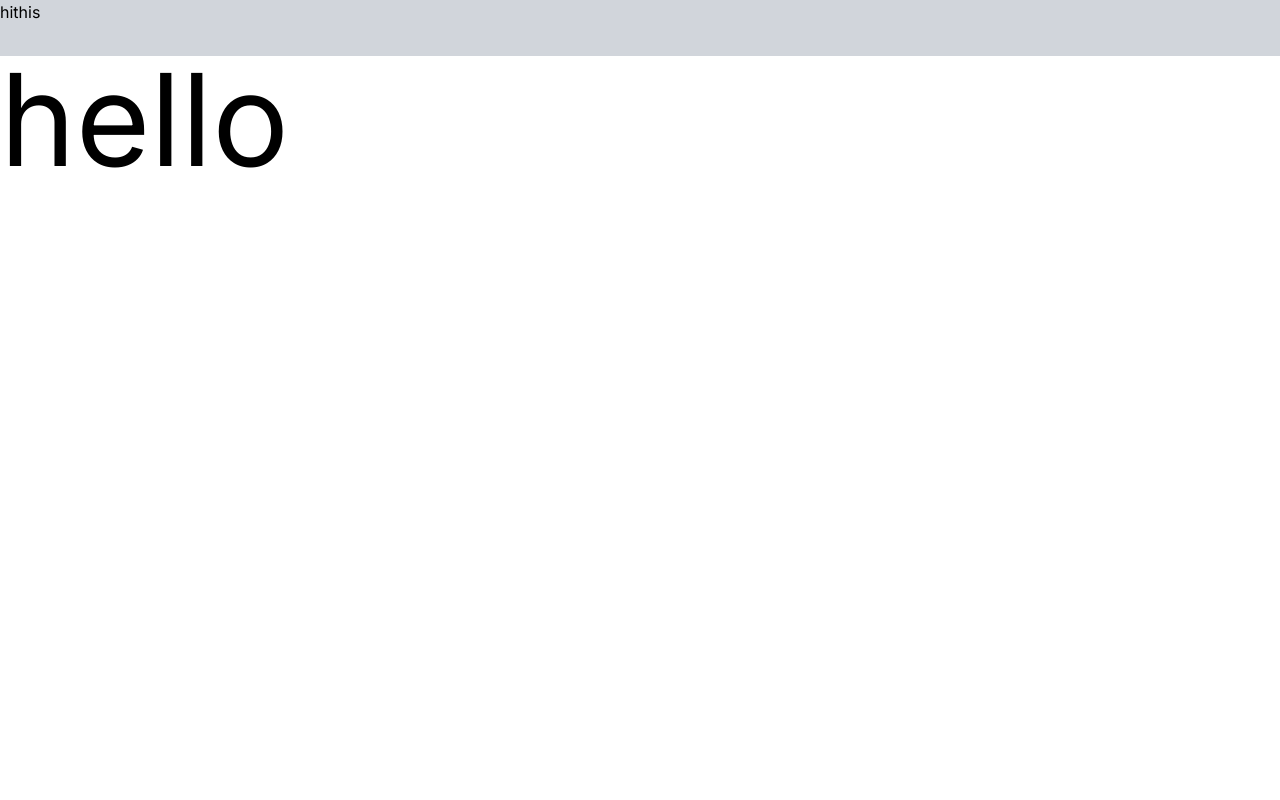
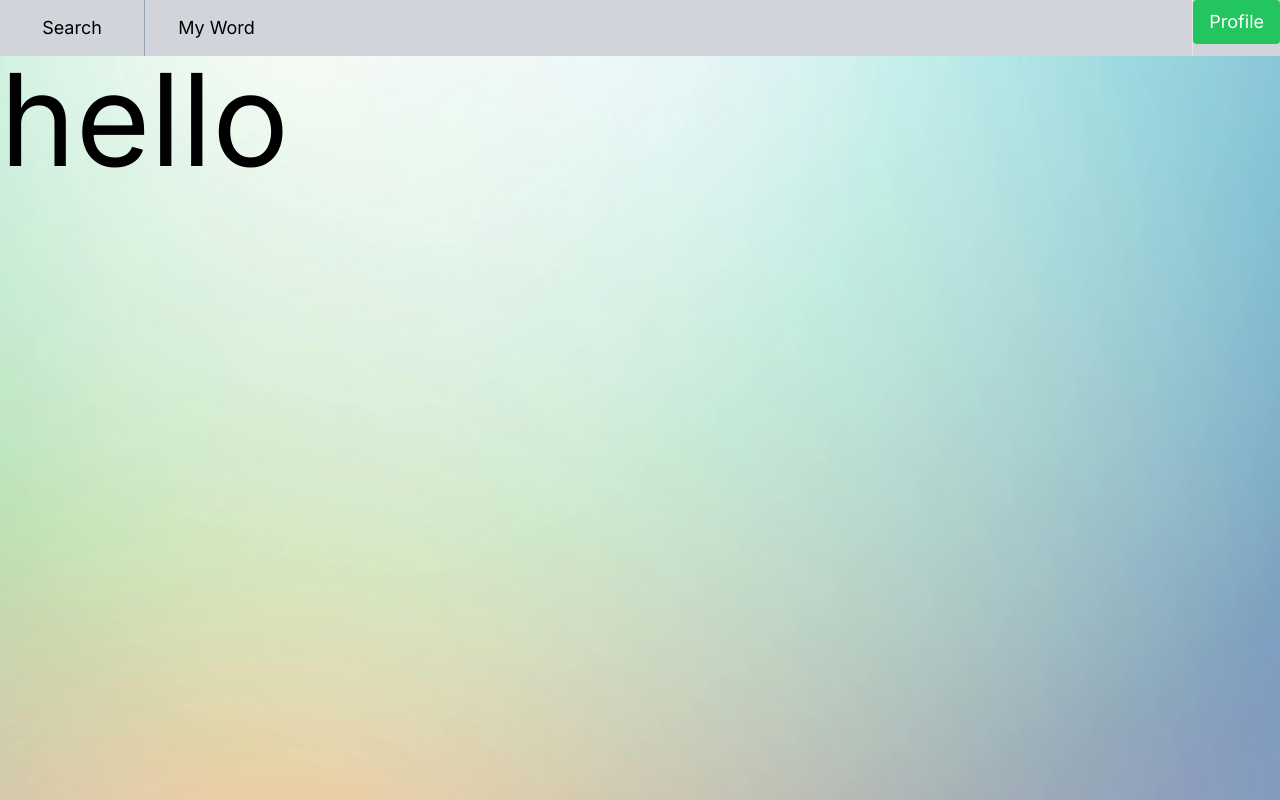
Before and after one commit to JiaxianGu/word-expert, a Next.js app in the folder word-expert/: page / in a window 1280 px wide. Built offline with nearby package versions, Linux system fonts and the light colour scheme.

Commit message:
update navbar

```diff
--- a/word-expert/app/components/MainArea.jsx
+++ b/word-expert/app/components/MainArea.jsx
@@ -2,7 +2,7 @@ import React from 'react'
 
 const MainArea = () => {
   return (
-    <div className=''>
+    <div className='pt-14'>
         <h1 className='text-9xl'>hello</h1>
     </div>
   )
--- a/word-expert/app/components/Navbar.jsx
+++ b/word-expert/app/components/Navbar.jsx
@@ -2,9 +2,34 @@ import React from 'react'
 
 const Navbar = () => {
   return (
-    <div className='bg-gray-300 w-full h-14'>
-        <button>hi</button>
-        <button>this</button>
+    <div className='bg-gray-300 w-full h-14 fixed flex items-cneter justify-between divide-x'>
+
+            {/* <div className='inline-flex border-black'>home</div> */}
+            <div className='divide-x divide-slate-400'>
+
+
+
+                <div
+                className='inline-flex items-center justify-center h-full w-36 bg-gray-300 text-black  text-lg border-white hover:bg-gray-400 transition duration-300 cursor-pointer'
+
+                >
+                Search
+                </div>
+                <div
+                className='inline-flex items-center justify-center h-full w-36 bg-gray-300 text-black  text-lg hover:bg-gray-400 transition duration-300 cursor-pointer'
+
+                >
+                My Word
+                </div>
+
+            </div>
+
+        <div>
+            <div className='inline-flex items-center justify-center py-2 px-4 bg-green-500 text-white rounded hover:bg-green-700 transition duration-300 cursor-pointer text-lg'>
+            Profile
+            </div>
+        </div>
+
     </div>
   )
 }
--- a/word-expert/app/components/Page.jsx
+++ b/word-expert/app/components/Page.jsx
@@ -1,8 +1,10 @@
-import React from 'react'
+"use client";
+import React, { useState, useEffect} from 'react'
 import Navbar from './Navbar';
 import MainArea from './MainArea';
 
 const page = () => {
+    const [pageView, setPageView] = useState("search");
     return (
         <div>
             <Navbar></Navbar>
--- a/word-expert/app/globals.css
+++ b/word-expert/app/globals.css
@@ -19,6 +19,8 @@
 body {
   color: rgb(var(--foreground-rgb));
   /* padding: 1rem; */
+  background-image: url("../public/pexels-codioful-(formerly-gradienta)-7130477.jpg");
+  background-size: cover;
 }
 
 @layer utilities {
```
Also changed, not shown: word-expert/public/pexels-codioful-(formerly-gradienta)-7130477.jpg (added), word-expert/public/pexels-codioful-(formerly-gradienta)-7134994.jpg (added). Lines whose indentation alone changed are shown as unchanged.
